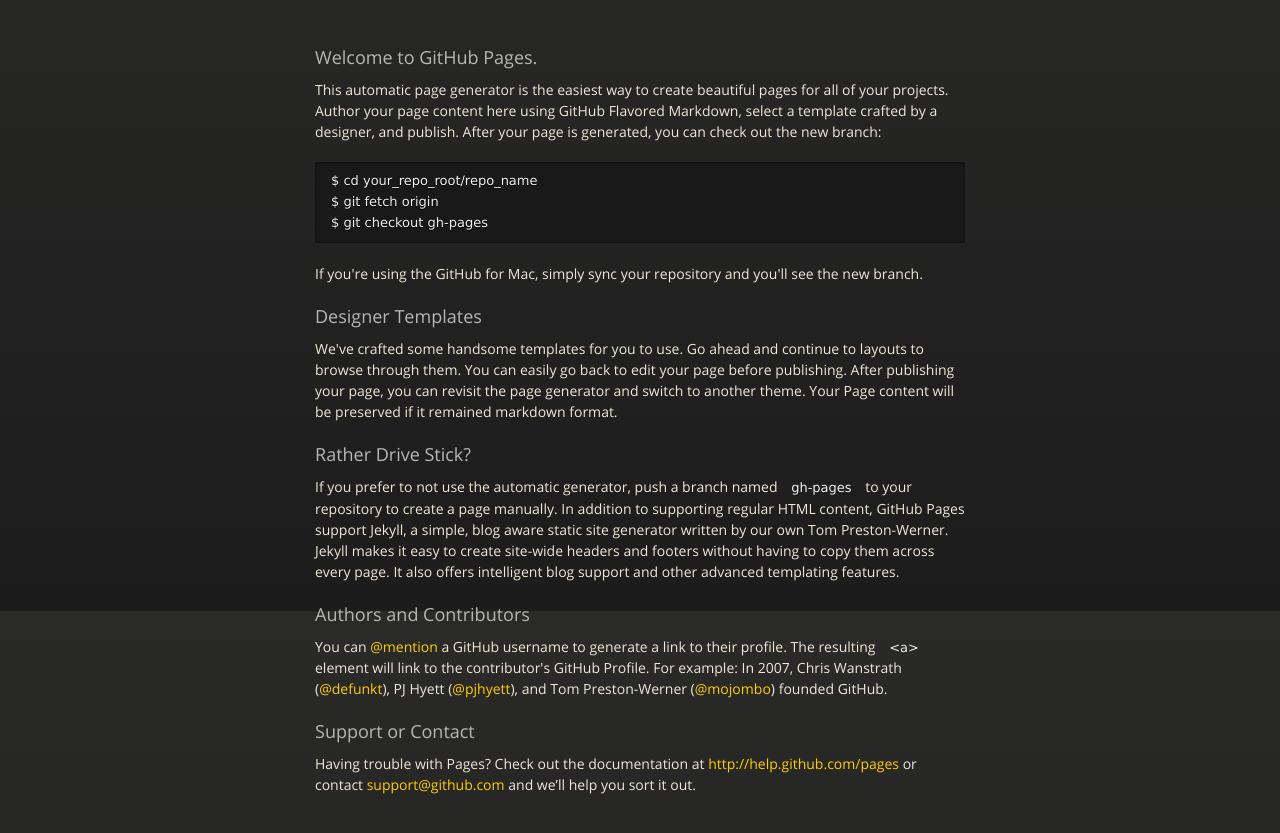
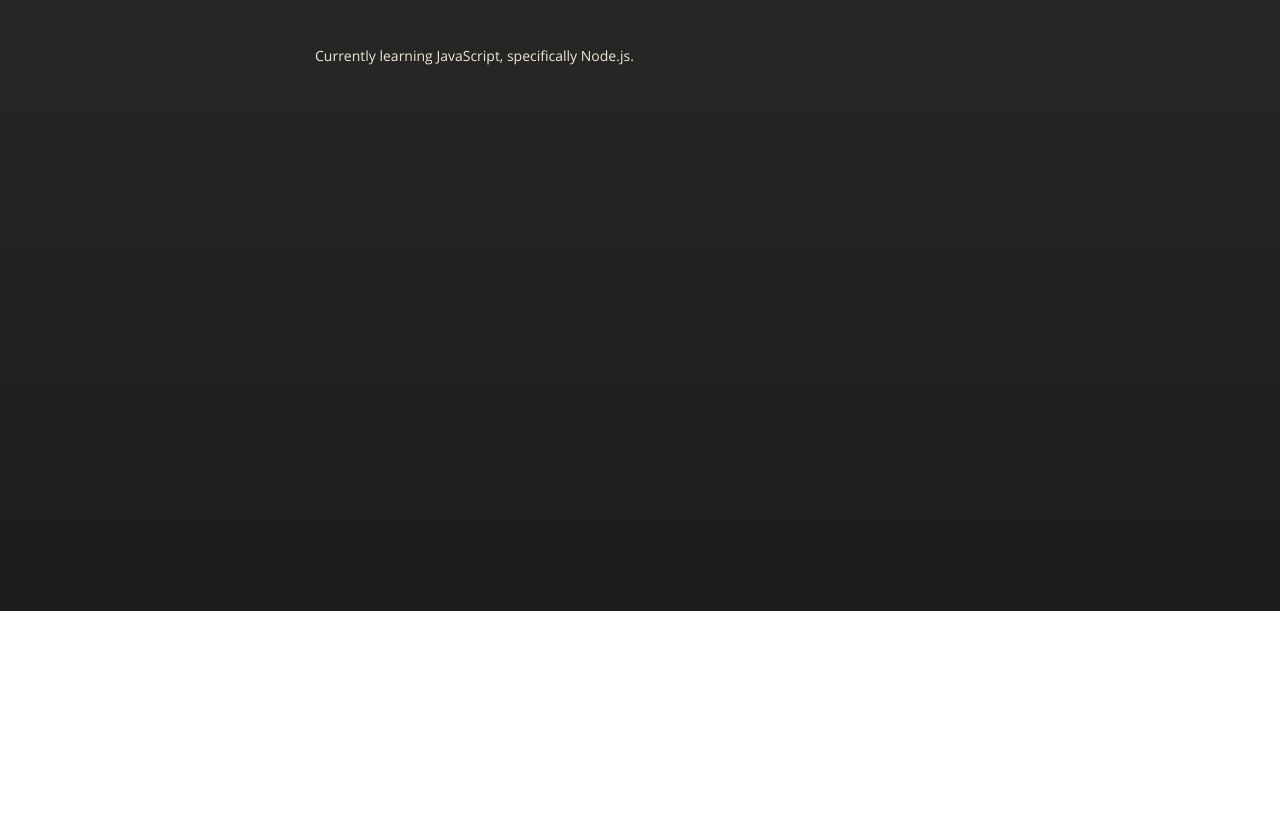
Before and after one commit to rpakdel/rpakdel.github.io, a plain HTML site: page index.html in a window 1280 px wide. Shown: the part 189-1022 px from the top of the page. After the commit the page ends 800 px from the top, so only its background shows below. Drawn offline with nearby package versions, Linux system fonts and the light colour scheme.

```diff
--- a/index.html
+++ b/index.html
@@ -35,37 +35,7 @@
           <span class="credits right">Hosted on GitHub Pages &mdash; Theme by <a href="https://twitter.com/michigangraham">mattgraham</a></span>
         </div>
 
-        <h3>
-<a name="welcome-to-github-pages" class="anchor" href="#welcome-to-github-pages"><span class="octicon octicon-link"></span></a>Welcome to GitHub Pages.</h3>
-
-<p>This automatic page generator is the easiest way to create beautiful pages for all of your projects. Author your page content here using GitHub Flavored Markdown, select a template crafted by a designer, and publish. After your page is generated, you can check out the new branch:</p>
-
-<pre><code>$ cd your_repo_root/repo_name
-$ git fetch origin
-$ git checkout gh-pages
-</code></pre>
-
-<p>If you're using the GitHub for Mac, simply sync your repository and you'll see the new branch.</p>
-
-<h3>
-<a name="designer-templates" class="anchor" href="#designer-templates"><span class="octicon octicon-link"></span></a>Designer Templates</h3>
-
-<p>We've crafted some handsome templates for you to use. Go ahead and continue to layouts to browse through them. You can easily go back to edit your page before publishing. After publishing your page, you can revisit the page generator and switch to another theme. Your Page content will be preserved if it remained markdown format.</p>
-
-<h3>
-<a name="rather-drive-stick" class="anchor" href="#rather-drive-stick"><span class="octicon octicon-link"></span></a>Rather Drive Stick?</h3>
-
-<p>If you prefer to not use the automatic generator, push a branch named <code>gh-pages</code> to your repository to create a page manually. In addition to supporting regular HTML content, GitHub Pages support Jekyll, a simple, blog aware static site generator written by our own Tom Preston-Werner. Jekyll makes it easy to create site-wide headers and footers without having to copy them across every page. It also offers intelligent blog support and other advanced templating features.</p>
-
-<h3>
-<a name="authors-and-contributors" class="anchor" href="#authors-and-contributors"><span class="octicon octicon-link"></span></a>Authors and Contributors</h3>
-
-<p>You can <a href="https://github.com/blog/821" class="user-mention">@mention</a> a GitHub username to generate a link to their profile. The resulting <code>&lt;a&gt;</code> element will link to the contributor's GitHub Profile. For example: In 2007, Chris Wanstrath (<a href="https://github.com/defunkt" class="user-mention">@defunkt</a>), PJ Hyett (<a href="https://github.com/pjhyett" class="user-mention">@pjhyett</a>), and Tom Preston-Werner (<a href="https://github.com/mojombo" class="user-mention">@mojombo</a>) founded GitHub.</p>
-
-<h3>
-<a name="support-or-contact" class="anchor" href="#support-or-contact"><span class="octicon octicon-link"></span></a>Support or Contact</h3>
-
-<p>Having trouble with Pages? Check out the documentation at <a href="http://help.github.com/pages">http://help.github.com/pages</a> or contact <a href="mailto:support@github.com">support@github.com</a> and we’ll help you sort it out.</p>
+        <p>Currently learning JavaScript, specifically Node.js.</p>
       </section>
 
     </div>
```
Also changed, not shown: params.json (+1 -1 lines).
